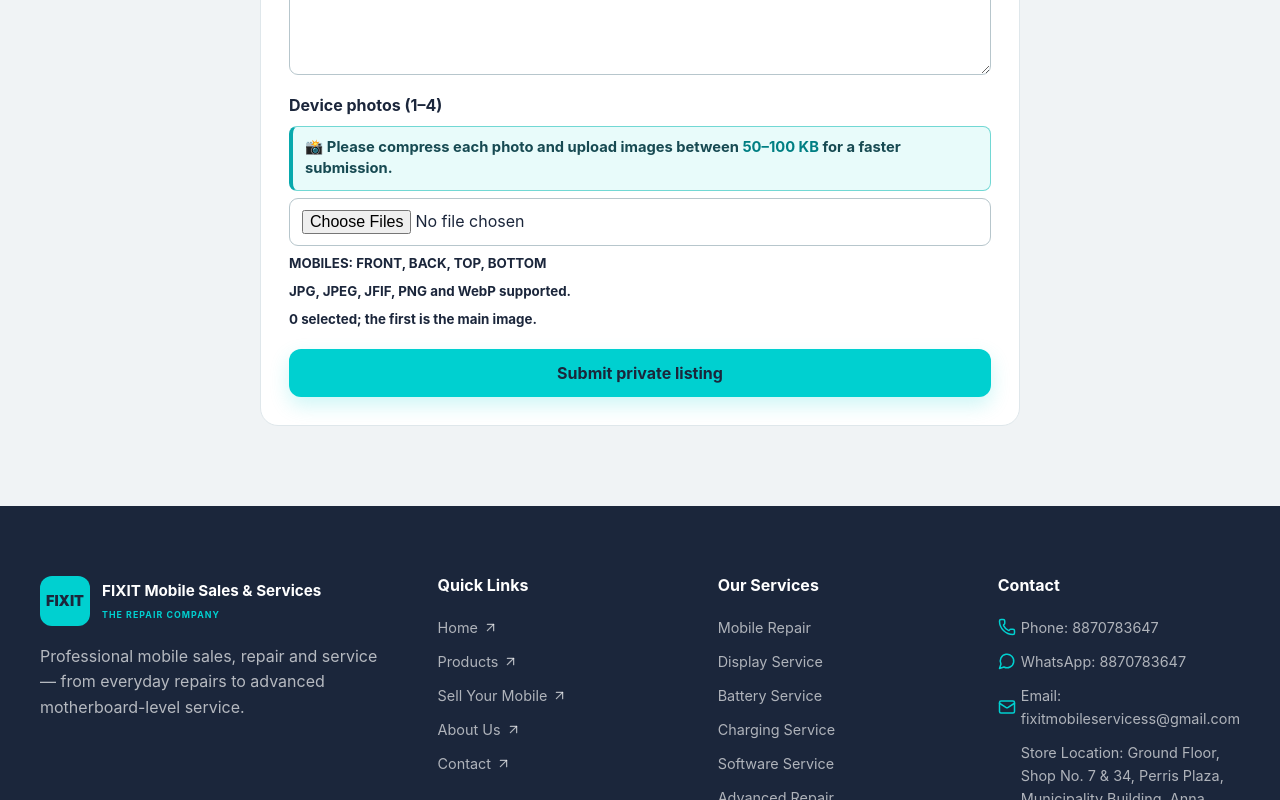
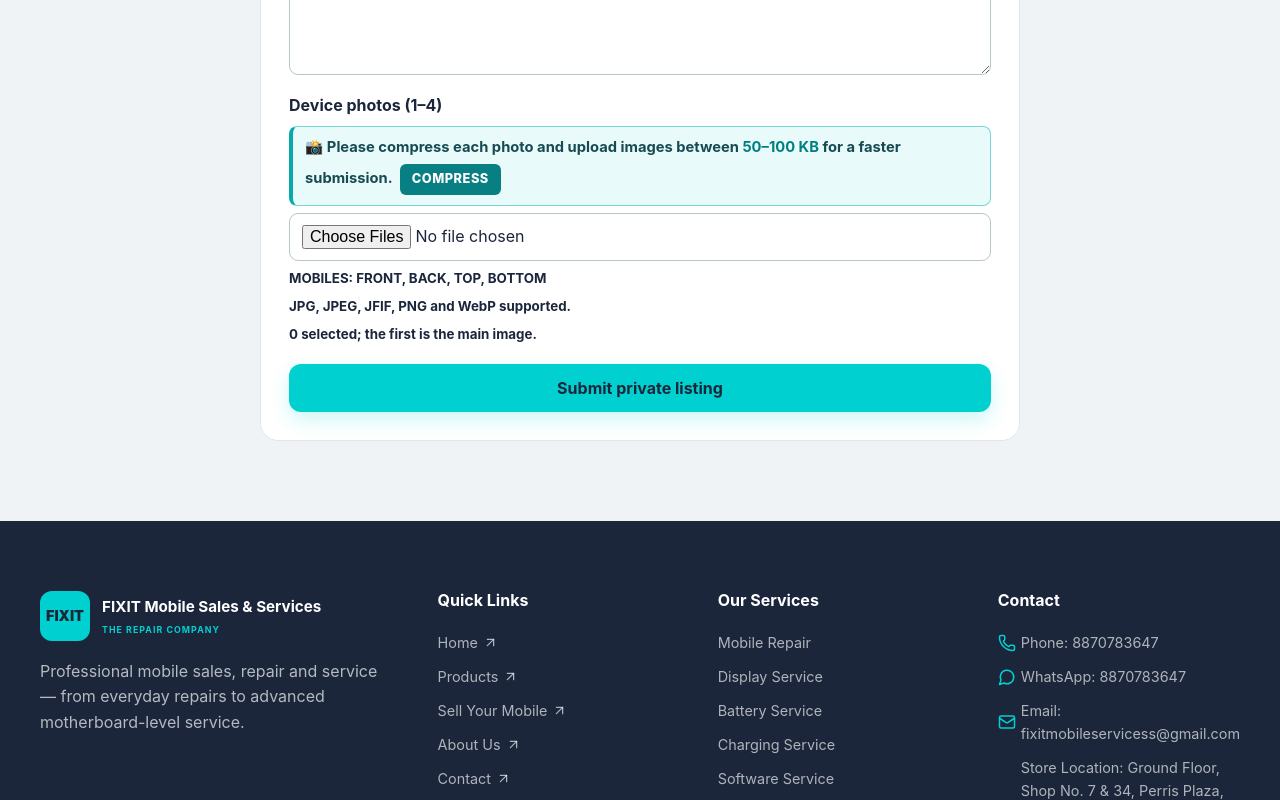
Before and after one commit to FARDEEN2006/FIXIT, a React (Vite) app in the folder frontend/: page /sell-your-mobile in a window 1280 px wide. Shown: the part 800-1600 px from the top of the page. Built offline with nearby package versions, Linux system fonts and the light colour scheme; no server answers.

Commit message:
Add image compression button to listing form

```diff
--- a/frontend/src/pages/SellYourMobile.jsx
+++ b/frontend/src/pages/SellYourMobile.jsx
@@ -27,7 +27,7 @@
       {[['sellerName','Your name','text'],['sellerPhone','Phone number','tel'],['sellerEmail','Email address (optional)','email'],['productName','Mobile / product name','text'],['expectedPrice','Expected price','number']].map(([name,label,type]) => <label key={name}>{label}<input required={name !== 'sellerEmail'} name={name} type={type} min={type === 'number' ? '1' : undefined} value={form[name]} onChange={e=>setForm({...form,[name]:e.target.value})}/></label>)}
       <label>Condition<select required value={form.condition} onChange={e=>setForm({...form,condition:e.target.value})}><option value="">Select condition</option><option value="NEW">New (With Warranty)</option><option value="GOOD">Good (No Damage)</option><option value="FAIR">Fair (With Damage But Working Condition)</option><option value="POOR">Poor (Damage + No Working Condition)</option></select></label>
       <label className="fixit-sell-full">Detailed description<textarea required minLength="20" maxLength="2000" value={form.detailedDescription} onChange={e=>setForm({...form,detailedDescription:e.target.value})} placeholder="Tell us about the device, storage, accessories, faults or repairs." /></label>
-      <label className="fixit-sell-full">Device photos (1–4)<span className="fixit-image-upload-tip" role="note">📸 Please compress each photo and upload images between <strong>50–100 KB</strong> for a faster submission.</span><input required type="file" accept="image/*" multiple onChange={e=>{const selected=Array.from(e.target.files); if(selected.length>4){setImages([]);setError("A maximum of 4 images is allowed.");e.target.value="";}else{setError("");setImages(selected);}}}/><small>MOBILES: FRONT, BACK, TOP, BOTTOM</small><small>JPG, JPEG, JFIF, PNG and WebP supported.</small><small>{images.length} selected; the first is the main image.</small></label>
+      <label className="fixit-sell-full">Device photos (1–4)<span className="fixit-image-upload-tip" role="note">📸 Please compress each photo and upload images between <strong>50–100 KB</strong> for a faster submission. <a className="fixit-compress-button" href="https://jpeg-optimizer.com/compress-jpeg-to-50kb/" target="_blank" rel="noreferrer">COMPRESS</a></span><input required type="file" accept="image/*" multiple onChange={e=>{const selected=Array.from(e.target.files); if(selected.length>4){setImages([]);setError("A maximum of 4 images is allowed.");e.target.value="";}else{setError("");setImages(selected);}}}/><small>MOBILES: FRONT, BACK, TOP, BOTTOM</small><small>JPG, JPEG, JFIF, PNG and WebP supported.</small><small>{images.length} selected; the first is the main image.</small></label>
       {error && <p className="fixit-form-error" role="alert">{error}</p>}{message && <p className="fixit-form-success" role="status">{message}</p>}
       <button disabled={saving} className="fixit-button fixit-button-primary">{saving ? "Submitting…" : "Submit private listing"}</button>
     </form></div></main>;
--- a/frontend/src/styles/sell.css
+++ b/frontend/src/styles/sell.css
@@ -6,5 +6,7 @@
  .fixit-sell-full, .fixit-sell-form button, .fixit-sell-form h1, .fixit-sell-form p { grid-column: 1 / -1; }
  .fixit-image-upload-tip { display: block; padding: 10px 12px; color: #174a52; background: #e8fbfa; border: 1px solid #72d8d4; border-left: 4px solid #08a9ad; border-radius: 8px; font-size: .92rem; line-height: 1.45; }
  .fixit-image-upload-tip strong { color: #007f83; }
+ .fixit-compress-button { display: inline-block; margin: 6px 0 0 4px; padding: 6px 12px; color: #fff; background: #087f83; border-radius: 6px; font-size: .8rem; font-weight: 800; letter-spacing: .04em; text-decoration: none; }
+ .fixit-compress-button:hover { background: #055b5e; }
  .fixit-form-success { color: #087a55; font-weight: 600; }
  @media (max-width: 640px) { .fixit-sell-form { grid-template-columns: 1fr; padding: 18px; } }
```
